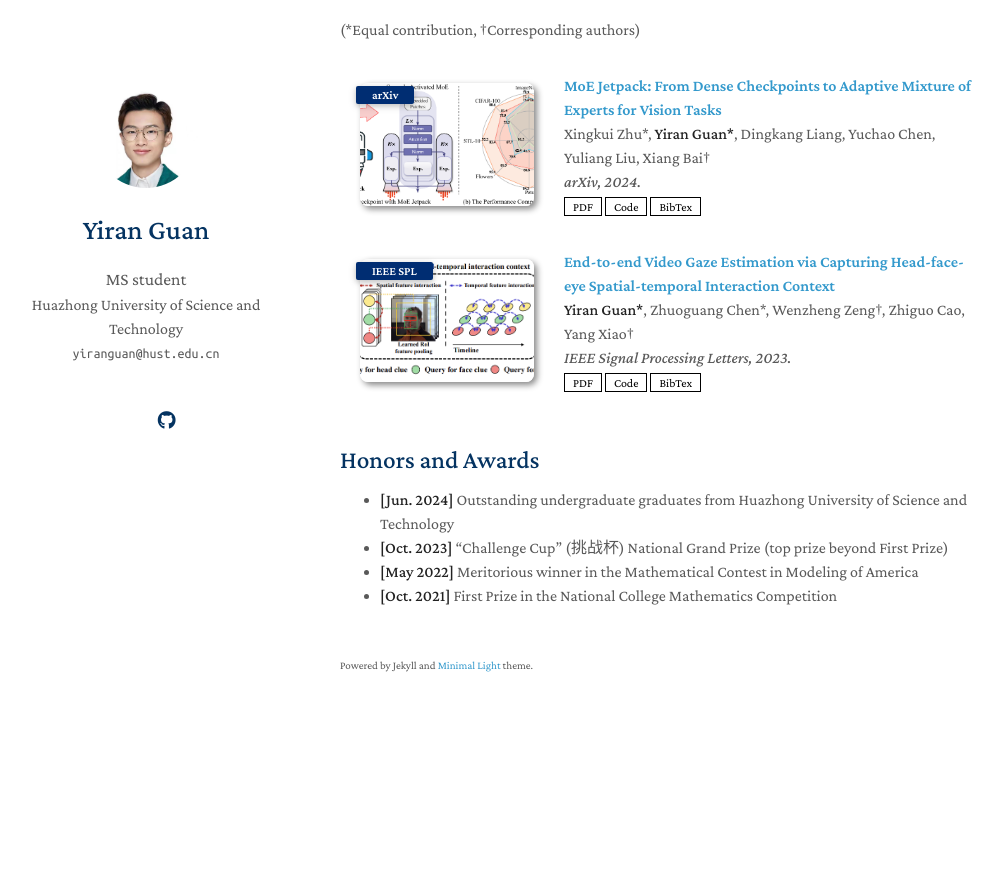
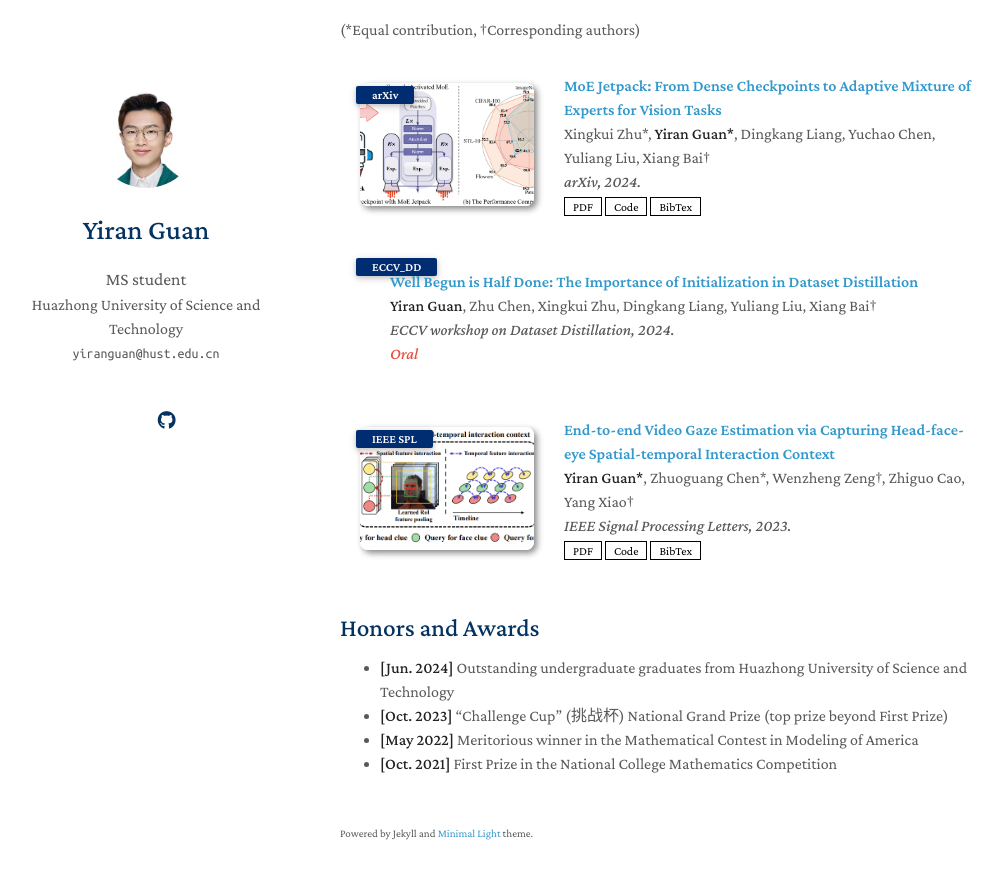
Before and after one commit to 1ranGuan/1ranGuan.github.io, a Jekyll site: the page built from index.md, in a window 1280 px wide and 900 px high, scrolled down 509 px. Shown: the top 879 px of the window, without its empty margins (130-1133 px from the left). Built offline with Jekyll 4.4.1, drawn with Linux system fonts in a browser that asks for light colours; nearby versions of some CDN libraries; a style sheet for code colours, icons or effects is not loaded; our own code applies the rules of GitHub Pages for plain Markdown files; before the commit the page ends 1255 px from its top, so only the background shows below that.

Commit message:
Update publications.yml

```diff
--- a/_data/publications.yml
+++ b/_data/publications.yml
@@ -9,6 +9,15 @@ main:
     bibtex: https://scholar.googleusercontent.com/scholar.bib?q=info:J5hwbM5iSO8J:scholar.google.com/&output=citation&scisdr=ClGxy0AREL_Ax9KIMg8:AFWwaeYAAAAAZnKOKg_hTC4XyWzWl7MKNDXT5oc&scisig=AFWwaeYAAAAAZnKOKq1rxWNkQqnw2izcMkS5ZX0&scisf=4&ct=citation&cd=-1&hl=zh-CN
     image: assets/img/24_MOE.png
 
+  - title: 'Well Begun is Half Done: The Importance of Initialization in Dataset Distillation'
+    authors: <strong>Yiran Guan</strong>, Zhu Chen, Xingkui Zhu, Dingkang Liang, Yuliang Liu, Xiang Bai†
+    conference_short: ECCV_DD
+    conference: ECCV workshop on Dataset Distillation, 2024.
+    pdf:
+    code:
+    bibtex:
+    notes: Oral
+
   - title: End-to-end Video Gaze Estimation via Capturing Head-face-eye Spatial-temporal Interaction Context
     authors: <strong>Yiran Guan*</strong>, Zhuoguang Chen*, Wenzheng Zeng†, Zhiguo Cao, Yang Xiao†
     conference_short: IEEE SPL
```
